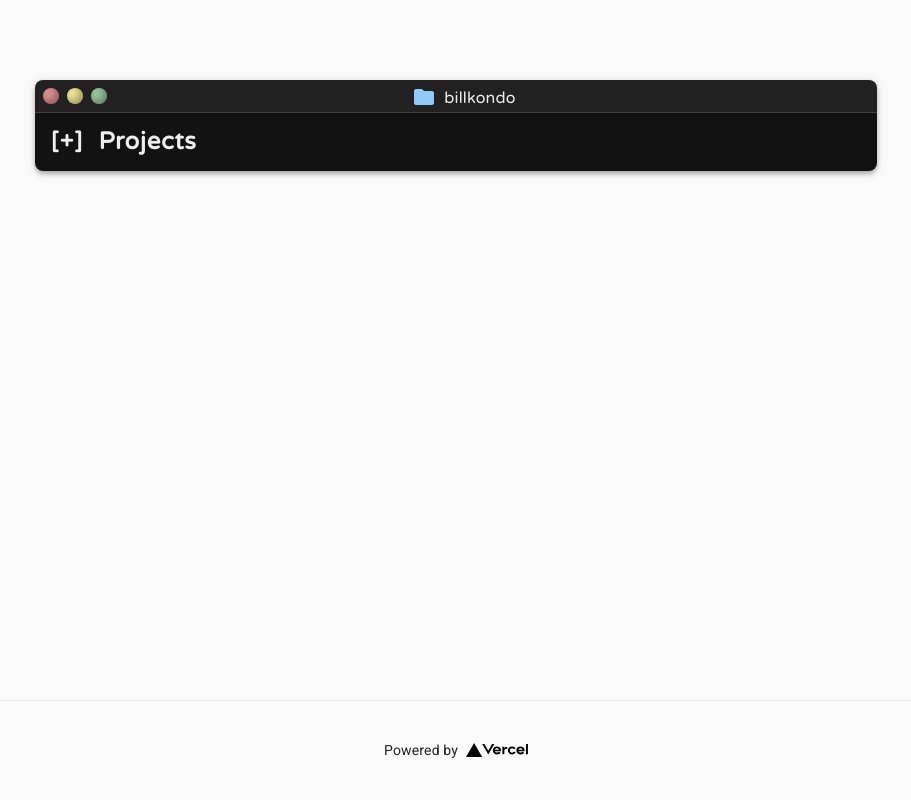
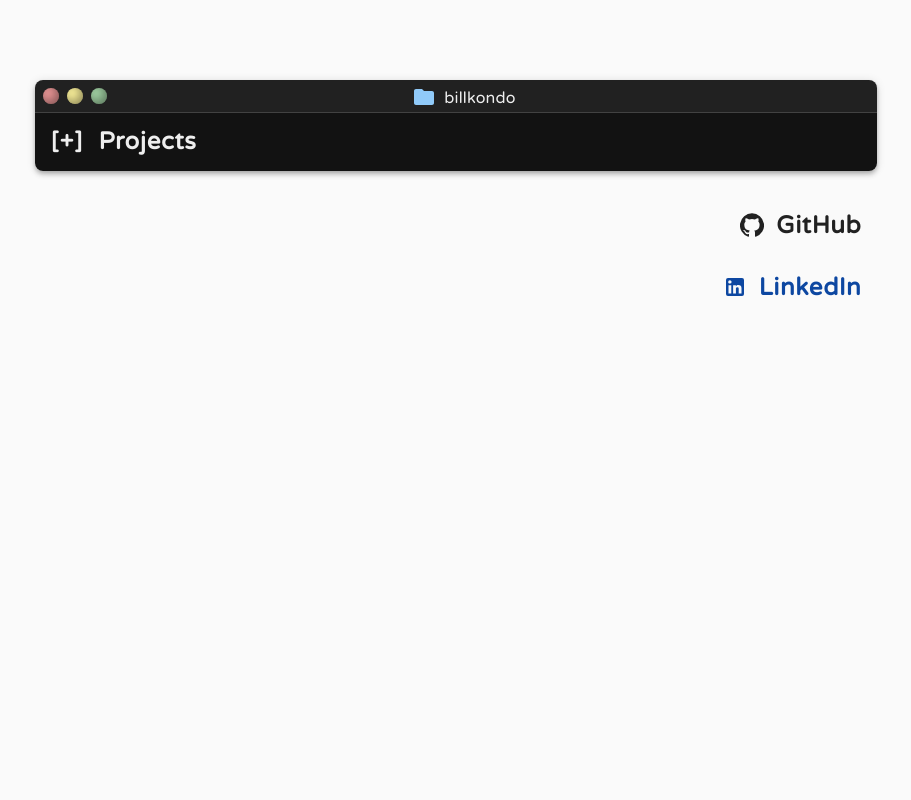
Before and after one commit to billkondo/portfolio, a Next.js app: page / in a window 1280 px wide. Shown: the top 800 px of the page, without its empty margins (184-1095 px from the left). Built offline with nearby package versions, Linux system fonts and the light colour scheme.

Commit message:
Adding social links

```diff
--- /dev/null
+++ b/components/buttons/GitHubButton.tsx
@@ -0,0 +1,20 @@
+import { colors } from '@material-ui/core';
+import { GitHub } from '@material-ui/icons';
+
+import URLs from 'config/urls';
+
+import SocialButton from './SocialButton';
+
+const GitHubButton = () => {
+  return (
+    <SocialButton
+      color={colors.grey[900]}
+      backgroundColor={colors.grey[200]}
+      icon={<GitHub></GitHub>}
+      label="GitHub"
+      link={URLs.GitHub}
+    ></SocialButton>
+  );
+};
+
+export default GitHubButton;
--- /dev/null
+++ b/components/buttons/LinkedInButton.tsx
@@ -0,0 +1,20 @@
+import { colors } from '@material-ui/core';
+import { LinkedIn } from '@material-ui/icons';
+
+import URLs from 'config/urls';
+
+import SocialButton from './SocialButton';
+
+const LinkedInButton = () => {
+  return (
+    <SocialButton
+      backgroundColor={colors.blue[50]}
+      color={colors.blue[900]}
+      icon={<LinkedIn></LinkedIn>}
+      label={'LinkedIn'}
+      link={URLs.LinkedIn}
+    ></SocialButton>
+  );
+};
+
+export default LinkedInButton;
--- /dev/null
+++ b/components/buttons/SocialButton.tsx
@@ -0,0 +1,57 @@
+import { FunctionComponent } from 'react';
+import { Grid, Button, Icon, makeStyles } from '@material-ui/core';
+
+type StyleProps = {
+  color: string;
+  backgroundColor: string;
+};
+const useStyles = makeStyles({
+  button: {
+    fontSize: 24,
+    textTransform: 'none',
+    fontFamily: 'Varela Round, sans-serif',
+    color: (props: StyleProps) => props.color,
+    '&:hover': {
+      backgroundColor: (props: StyleProps) => props.backgroundColor,
+    },
+    borderRadius: '8px',
+  },
+  icon: {
+    fontSize: 24,
+  },
+});
+
+type Props = {
+  backgroundColor: string;
+  color: string;
+  icon: JSX.Element;
+  label: string;
+  link: string;
+};
+const SocialButton: FunctionComponent<Props> = ({
+  backgroundColor,
+  color,
+  icon,
+  label,
+  link,
+}) => {
+  const classes = useStyles({ color, backgroundColor });
+
+  return (
+    <a href={link} target="_blank" style={{ textDecoration: 'none' }}>
+      <Button className={classes.button}>
+        <Grid container alignItems="center">
+          <Grid item style={{ paddingTop: 8, marginLeft: 8 }}>
+            <Icon>{icon}</Icon>
+          </Grid>
+
+          <Grid item style={{ marginLeft: 12, marginRight: 8 }}>
+            <b>{label}</b>
+          </Grid>
+        </Grid>
+      </Button>
+    </a>
+  );
+};
+
+export default SocialButton;
--- a/components/terminal/Body.tsx
+++ b/components/terminal/Body.tsx
@@ -9,10 +9,6 @@ const useStyles = makeStyles({
     padding: '8px 16px 8px 16px',
     borderRadius: '0 0 8px 8px',
     backgroundColor: black,
-  },
-  name: {
-    fontFamily: 'VT323',
-    color: colors.grey[200],
   },
 });
 
--- /dev/null
+++ b/config/urls.ts
@@ -0,0 +1,6 @@
+const URLs = {
+  GitHub: 'https://github.com/billkondo',
+  LinkedIn: 'https://www.linkedin.com/in/william-hideki-kondo/',
+};
+
+export default URLs;
--- a/pages/_app.tsx
+++ b/pages/_app.tsx
@@ -1,5 +1,5 @@
 import React, { useEffect } from 'react';
-import { CssBaseline, Grid } from '@material-ui/core';
+import { CssBaseline } from '@material-ui/core';
 import Head from 'next/head';
 
 import 'styles/globals.css';
@@ -19,12 +19,7 @@ function MyApp({ Component, pageProps }) {
   return (
     <React.Fragment>
       <CssBaseline></CssBaseline>
-      <Grid
-        container
-        className={styles.container}
-        direction="column"
-        alignItems="center"
-      >
+      <div className={styles.container}>
         <Head>
           <title>{APP_NAME}</title>
 
@@ -34,17 +29,9 @@ function MyApp({ Component, pageProps }) {
           />
         </Head>
 
-        <Grid
-          item
-          container
-          className={styles.main}
-          xs={12}
-          sm={10}
-          md={8}
-          style={{ flexGrow: 1 }}
-        >
+        <main className={styles.main}>
           <Component {...pageProps} />
-        </Grid>
+        </main>
 
         <footer className={styles.footer}>
           <a
@@ -56,7 +43,7 @@ function MyApp({ Component, pageProps }) {
             <img src="/vercel.svg" alt="Vercel Logo" className={styles.logo} />
           </a>
         </footer>
-      </Grid>
+      </div>
     </React.Fragment>
   );
 }
--- a/pages/index.tsx
+++ b/pages/index.tsx
@@ -1,12 +1,37 @@
-import { Grid } from '@material-ui/core';
+import { Grid, makeStyles } from '@material-ui/core';
+
+import GithubButton from 'components/buttons/GitHubButton';
+import LinkedInButton from 'components/buttons/LinkedinButton';
 
 import Terminal from 'components/terminal/Terminal';
 
+const useStyles = makeStyles({
+  root: {
+    height: '100vh',
+  },
+});
+
 export default function Home() {
+  const classes = useStyles();
+
   return (
-    <Grid container direction="column">
-      <Grid item container>
-        <Terminal></Terminal>
+    <Grid container className={classes.root} justify="center">
+      <Grid item container direction="column" xs={12} sm={10} md={8}>
+        <Grid item container>
+          <Terminal></Terminal>
+        </Grid>
+
+        <Grid item container style={{ marginTop: 24 }} justify="flex-end">
+          <Grid item>
+            <GithubButton></GithubButton>
+          </Grid>
+        </Grid>
+
+        <Grid item container justify="flex-end">
+          <Grid item>
+            <LinkedInButton></LinkedInButton>
+          </Grid>
+        </Grid>
       </Grid>
     </Grid>
   );
```
